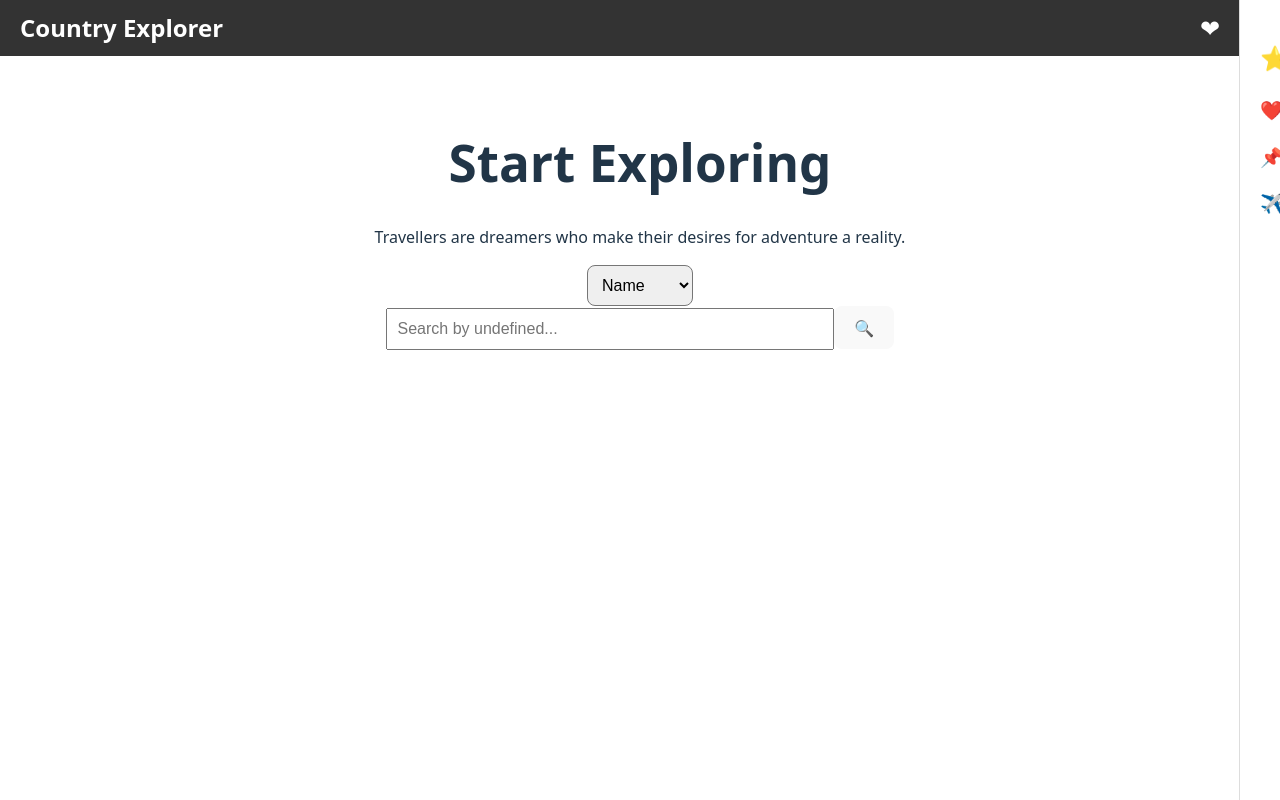
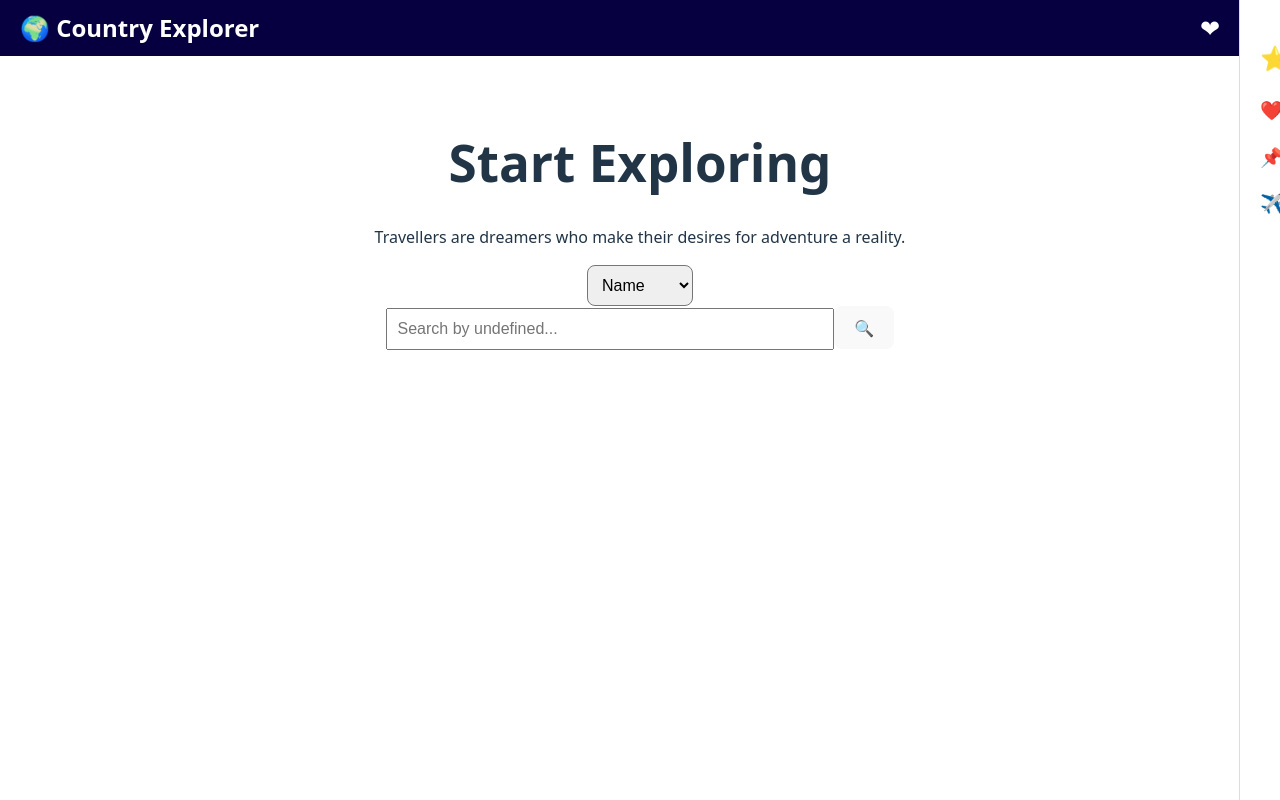
Before and after one commit to irenepixx/country-explorer, a React (Vite) app: page / in a window 1280 px wide. Built offline with nearby package versions, Linux system fonts and the light colour scheme.

Commit message:
style: Edit navbar style

```diff
--- a/src/components/Navbar.tsx
+++ b/src/components/Navbar.tsx
@@ -10,7 +10,7 @@ const Navbar: React.FC<NavbarProps> = ({ onFavoritesClick }) => {
   return (
     <nav style={styles.nav}>
       <Link to="/" style={{ textDecoration: "none", color: "white" }}>
-        <h2 style={styles.logo}>Country Explorer</h2>
+        <h2 style={styles.logo}>🌍 Country Explorer</h2>
       </Link>
       <span className="heart-icon" onClick={onFavoritesClick}>
         ❤
@@ -26,7 +26,7 @@ const styles = {
     left: 0,
     width: "100%",
     padding: "10px 20px",
-    backgroundColor: "#333",
+    backgroundColor: "#060041",
     color: "white",
     display: "flex",
     justifyContent: "space-between",
```
